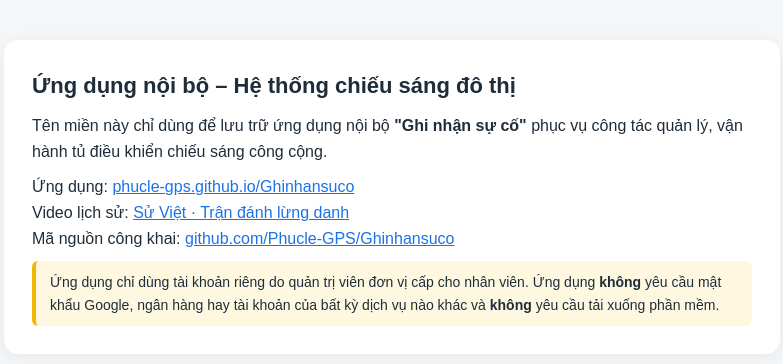
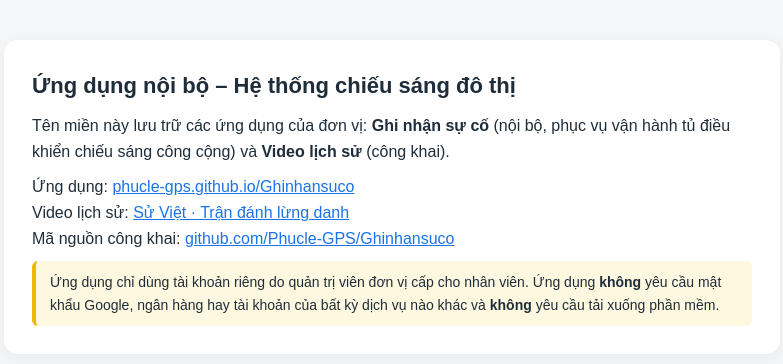
Before and after one commit to Phucle-GPS/phucle-gps.github.io, a plain HTML site: page index.html in a window 1280 px wide. Shown: the whole page, without its empty margins (248-1031 px from the left). Drawn offline with Linux system fonts and the light colour scheme.

Commit message:
Trang chủ: cập nhật câu giới thiệu gồm cả mục Video lịch sử
Co-Authored-By: Claude Opus 5.5 <noreply@anthropic.com>
Claude-Session: https://claude.ai/code/session_01JqWnNxCAuwn1FVXKRz9icq

```diff
--- a/index.html
+++ b/index.html
@@ -16,7 +16,7 @@ a{color:#1a73e8}
 <body>
 <main>
   <h1>Ứng dụng nội bộ – Hệ thống chiếu sáng đô thị</h1>
-  <p>Tên miền này chỉ dùng để lưu trữ ứng dụng nội bộ <b>"Ghi nhận sự cố"</b> phục vụ công tác quản lý, vận hành tủ điều khiển chiếu sáng công cộng.</p>
+  <p>Tên miền này lưu trữ các ứng dụng của đơn vị: <b>Ghi nhận sự cố</b> (nội bộ, phục vụ vận hành tủ điều khiển chiếu sáng công cộng) và <b>Video lịch sử</b> (công khai).</p>
   <p>Ứng dụng: <a href="https://phucle-gps.github.io/Ghinhansuco/login.html">phucle-gps.github.io/Ghinhansuco</a><br>
      Video lịch sử: <a href="https://phucle-gps.github.io/Lichsunuocnam/">Sử Việt · Trận đánh lừng danh</a><br>
      Mã nguồn công khai: <a href="https://github.com/Phucle-GPS/Ghinhansuco">github.com/Phucle-GPS/Ghinhansuco</a></p>
```
